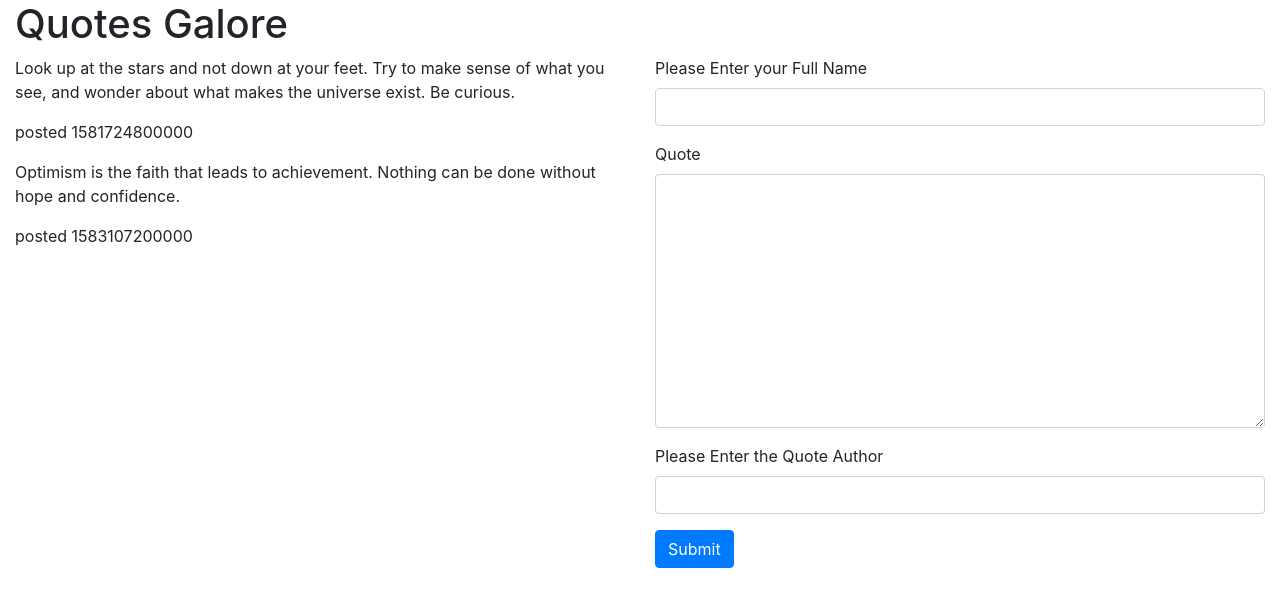
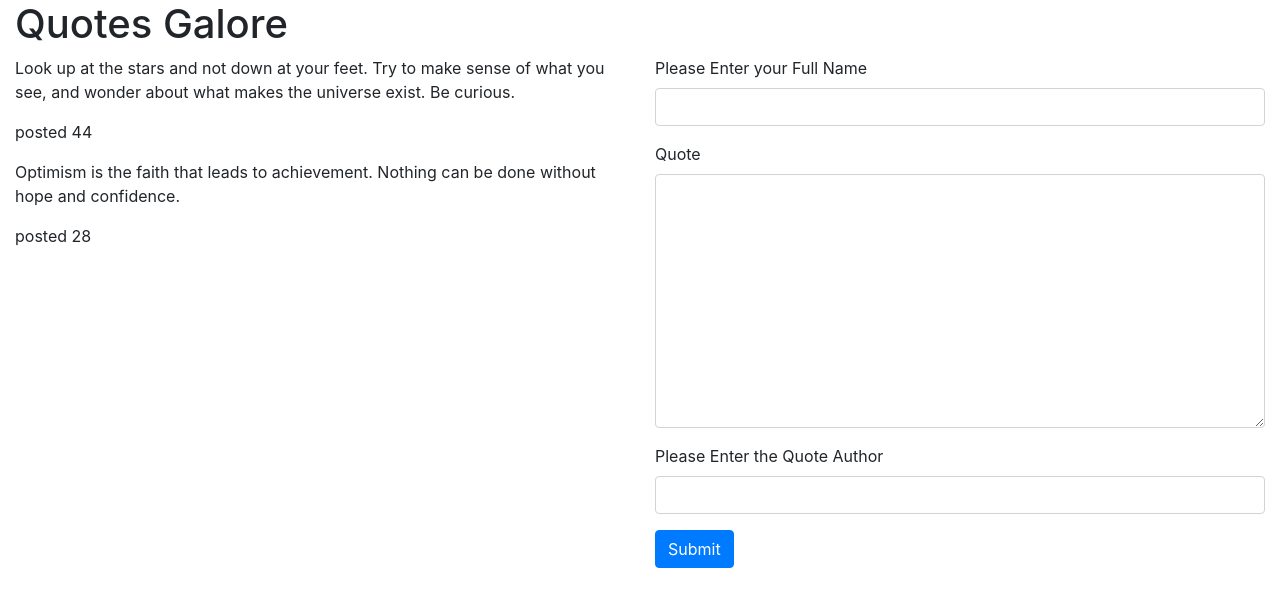
Before and after one commit to martyminion/Quotes, an Angular app: page / in a window 1280 px wide. Shown: the top 606 px of the page. Built offline with nearby package versions, Linux system fonts and the light colour scheme.

Commit message:
gets time difference

```diff
--- a/src/app/pipecount.pipe.ts
+++ b/src/app/pipecount.pipe.ts
@@ -7,11 +7,15 @@ export class PipecountPipe implements PipeTransform {
 
   transform(value: any) {
     let firstDate:Date = new Date(value);
+    let currentDate:Date = new Date();
      //gets the value of the original date
     //let todayWithTime:any = new Date(today.getHours(),today.getMinutes(),today.getSeconds())
+      let timeDifferenceSeconds = Math.round(Math.abs((currentDate.getTime()-firstDate.getTime())/1000));
+      let days = Math.round(Math.abs((timeDifferenceSeconds)/86400))
+      let minutes = Math.round(Math.abs((timeDifferenceSeconds)/60))
+      let hours = Math.round(Math.abs((minutes)/60))
 
-
-    return firstDate.getTime()
+    return days
 
 
 
```
